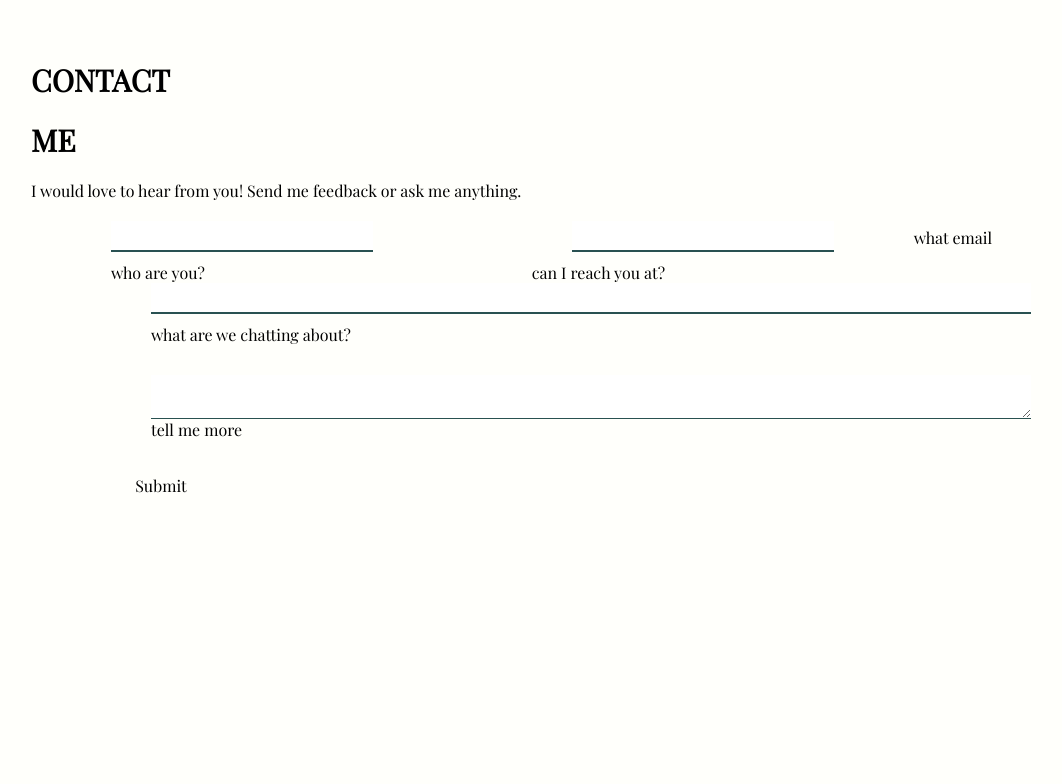
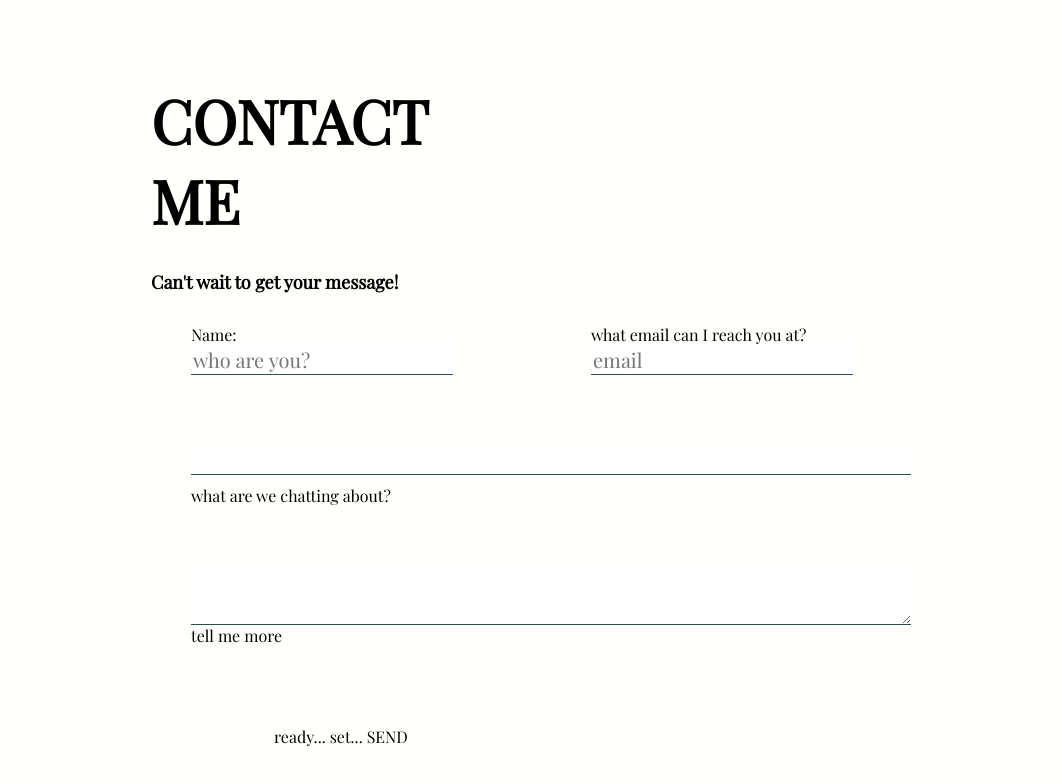
Before and after one commit to campbelllm/portfolio, a React (Create React App) app: page /contact in a window 1280 px wide. Shown: the top 784 px of the page, without its empty margins (89-1151 px from the left). Built offline with nearby package versions, Linux system fonts and the light colour scheme.

Commit message:
contact title & message styled

```diff
--- a/src/components/Contact/Contact.js
+++ b/src/components/Contact/Contact.js
@@ -2,6 +2,8 @@ import React from "react";
 import { useForm } from "react-hook-form";
 import {
   ContactSection,
+  Title,
+  HelloNote,
   ContactForm,
   NameAndEmail,
   Subject,
@@ -17,28 +19,35 @@ const Contact = () => {
   return (
     <ContactSection>
       <ContactForm>
-        <h1>CONTACT</h1>
-        <h1>ME</h1>
-        <p>
-          I would love to hear from you! Send me feedback or ask me anything.
-        </p>
-        <form onSubmit={handleSubmit(onSubmit)}  data-netlify="true">
+        <Title>
+          <h1>CONTACT</h1>
+          <h1>ME</h1>
+        </Title>
+        <HelloNote>
+          <p>
+            Can't wait to get your message!
+          </p>
+        </HelloNote>
+
+        <form onSubmit={handleSubmit(onSubmit)} data-netlify="true">
           <NameAndEmail>
             <Name>
+              <label for="name">Name:</label>
               <input
                 type="text"
                 name="name"
+                placeholder="who are you?"
                 ref={register({ required: true, maxLength: 200 })}
               />
-              <label for="name">who are you?</label>
             </Name>
             <Email>
+              <label for="email">what email can I reach you at?</label>
               <input
                 type="text"
                 name="email"
+                placeholder="email"
                 ref={register({ required: true, pattern: /^\S+@\S+$/i })}
               />
-              <label for="email">what email can I reach you at?</label>
             </Email>
           </NameAndEmail>
           <Subject>
@@ -57,7 +66,14 @@ const Contact = () => {
             ></textarea>
             <label for="Message">tell me more</label>
           </Message>
-          <StyledButton type="submit" onClick={() => reset({ name: "", email: "", subject: "", message: "" }) }>Submit</StyledButton>
+          <StyledButton
+            type="submit"
+            onClick={() =>
+              reset({ name: "", email: "", subject: "", message: "" })
+            }
+          >
+            ready... set... SEND
+          </StyledButton>
         </form>
       </ContactForm>
     </ContactSection>
--- a/src/components/Contact/contactStyledComponents.js
+++ b/src/components/Contact/contactStyledComponents.js
@@ -1,61 +1,68 @@
 import styled from "styled-components/macro";
 
 export const ContactSection = styled.div`
-   padding-top: 40px;
   display: flex;
-  flex-direction: row ;
+  flex-direction: row;
   flex-wrap: wrap;
-  margin: 0 ;
+  margin: 0;
+  padding: 20px 80px 0 80px;
 `;
 
 export const ContactForm = styled.div`
+padding-top: 40px;
   color: black;
-  margin:0;
+  margin: 0;
   width: 100%;
 
   & input {
     border: none;
-    border-bottom: 2px solid #295151;
-    border-radius: 0;
+    border-bottom: 1px solid #295151;
     font-size: 20px;
-    margin-bottom:10px;
+    margin-bottom: 10px;
   }
 
-
   & label {
-    text-align: left;
+    float: left;
   }
-
-  & h1{
-    font-size: 30px;
-  color: black;
-  margin: 20px 0;
-  width: 100%;
-  }
-
+/*
   & p {
     margin: 20px 0;
-
   }
-  @media (max-width: 950px){
+  @media (max-width: 950px) {
     p {
-      padding:20px 0;
-    }
+      padding: 20px 0;
+    } */
   }
 `;
 
+export const Title = styled.div`
+    margin: 20px 0;
+    width: 100%;
+& h1 {
+    font-size: 60px;
+    color: black;
+  }
+`
+export const HelloNote= styled.div`
+    margin: 30px 0;
+    width: 100%;
+& p {
+    font-size: 18px;
+    text-align: left;
+    font-weight: bold;
+  }
+`
+
 export const NameAndEmail = styled.div`
-    display: flex;
-  margin: 0;
+  display: flex;
+  margin: 30px 0;
   width: 100%;
 `;
 
 export const Name = styled.div`
-  width: 48%;
+  width: 50%;
   margin: 0;
-  & label {
-    float: left;
-  }
+
   @media (max-width: 950px) {
     width: 100%;
     padding: 25px 0px;
@@ -63,8 +70,9 @@ export const Name = styled.div`
 `;
 
 export const Email = styled.div`
-  width: 48%;
+  width: 50%;
   margin: 0;
+
   @media (max-width: 950px) {
     width: 100%;
   }
@@ -73,13 +81,14 @@ export const Email = styled.div`
 export const Subject = styled.div`
   display: inline-grid;
   width: 100%;
+  margin: 30px 0;
 `;
 
 export const Message = styled.div`
   display: inline-grid;
   width: 100%;
   height: 100px;
-  padding-top: 30px;
+  margin: 30px 0;
 
   & textarea {
     border: none;
@@ -91,10 +100,11 @@ export const StyledButton = styled.div`
   border: none;
   padding: 10px 10px;
   margin-top: 20px;
-  width: 100px;
+  width: 300px;
   border-radius: 4px;
   text-align: center;
   cursor: pointer;
+
   &:hover {
     background-color: #805858;
   }
```
